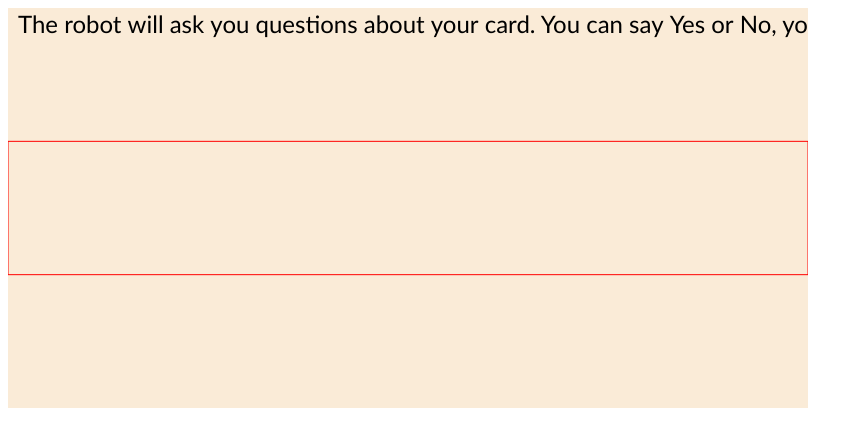
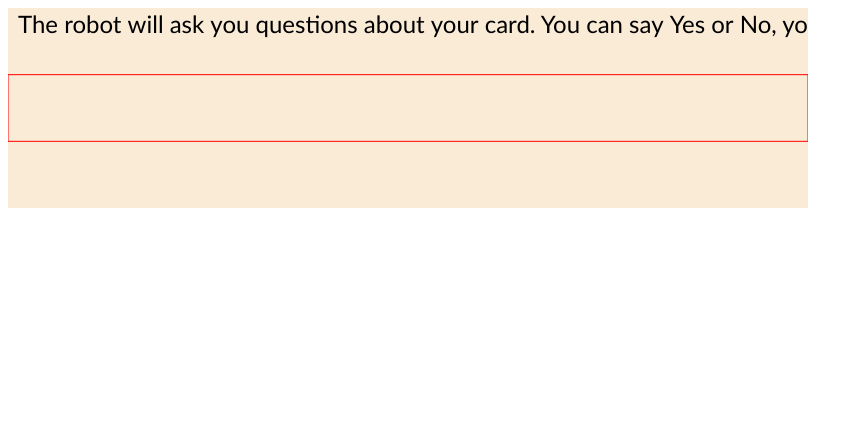
Before and after one commit to jackybaltes/RobotMagicCardTrick, a website: page index.html in a window 1280 px wide. Shown: the whole page, without its empty margins (0-863 px from the left). Drawn offline with Linux system fonts and the light colour scheme; animation ran at ten frames a second.

Commit message:
Semi working now with gestures for up (parent) and down (child).

```diff
--- a/index.html
+++ b/index.html
@@ -8,7 +8,7 @@
 <script src="js/main.js"></script>
 <body onload="onDocumentLoaded()">
 
-<canvas id="controller" width="800" height="400"></canvas>
+<canvas id="controller" width="800" height="200"></canvas>
 
 </body>
 </html>
```
Also changed, not shown: 8 other files.
